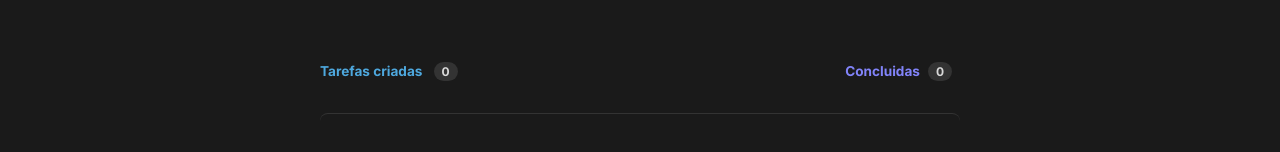
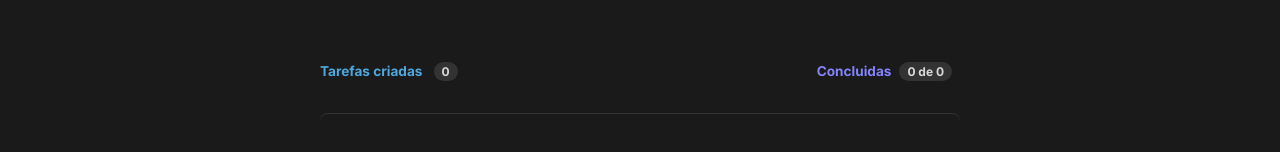
Before and after one commit to PedroGontijo13/todo-list-ignite, a React (Vite) app: page / in a window 1280 px wide. Shown: the part 169-321 px from the top of the page. Built offline with nearby package versions, Linux system fonts and the light colour scheme.

Commit message:
`Added functionality to mark tasks as completed and display completed task count`

```diff
--- a/src/App.tsx
+++ b/src/App.tsx
@@ -6,6 +6,7 @@ import styles from './App.module.css'
 
 function App() {
   const [tasks, setTasks] = useState<string[]>([])
+  const [completedTasks, setCompletedTasks] = useState(0)
 
   const handleCreateNewTask = (task: string) => {
     setTasks([...tasks, task])
@@ -17,12 +18,16 @@ function App() {
     setTasks(updatedTasks)
   }
 
+  const handleCompleteTask = () => {
+    setCompletedTasks(completedTasks + 1)
+  }
+
   return (
     <div>
       <Header />
       <div className={styles.container}>
         <AddNewTaskForm onCreateNewTask={handleCreateNewTask} />
-        <TasksList tasks={tasks} onDeleteTask={handleDeleteTask} />
+        <TasksList tasks={tasks} onDeleteTask={handleDeleteTask} onCompleteTask={handleCompleteTask} completedTasks={completedTasks} />
       </div>
     </div>
   )
--- a/src/components/TaskCard.tsx
+++ b/src/components/TaskCard.tsx
@@ -4,20 +4,17 @@ import styles from './TaskCard.module.css'
 
 interface TaskCardProps {
     task: string
-    onComplete?: (isCompleted: boolean) => void
+    onCompleteTask: (isCompleted: boolean) => void
     onDeleteTask: (taskToDelete: string) => void
 }
 
-export function TaskCard({ task, onComplete, onDeleteTask }: TaskCardProps) {
+export function TaskCard({ task, onCompleteTask, onDeleteTask }: TaskCardProps) {
     const [isChecked, setIsChecked] = useState(false)
 
     function handleToggleCheck() {
         const newCheckedState = !isChecked
         setIsChecked(newCheckedState)
-
-        if (onComplete) {
-            onComplete(newCheckedState)
-        }
+        onCompleteTask(newCheckedState)
     }
 
     return (
@@ -32,7 +29,7 @@ export function TaskCard({ task, onComplete, onDeleteTask }: TaskCardProps) {
             <p className={`${styles.taskText} ${isChecked ? styles.completed : ''}`}>
                 {task}
             </p>
-            <Trash size={24} className={styles.trashIcon} onClick={() => {onDeleteTask(task)}} />
+            <Trash size={24} className={styles.trashIcon} onClick={() => { onDeleteTask(task) }} />
         </div>
     )
 }
--- a/src/components/TasksList.tsx
+++ b/src/components/TasksList.tsx
@@ -2,13 +2,13 @@ import styles from './TasksList.module.css'
 import clipBoard from '../assets/clipboard.svg'
 import { TaskCard } from './TaskCard'
 
-export function TasksList({ tasks, onDeleteTask }: { tasks: string[], onDeleteTask: (taskToDelete: string) => void }) {
+export function TasksList({ tasks, onDeleteTask, onCompleteTask, completedTasks }: { tasks: string[], onDeleteTask: (taskToDelete: string) => void, onCompleteTask: () => void, completedTasks: number }) {
 
     return (
         <div className={styles.tasksList}>
             <header className={styles.header}>
                 <p>Tarefas criadas {tasks ? <span className={styles.tasksCount}>{tasks.length}</span> : <span className={styles.tasksCount}>0</span>}</p>
-                <p><span>Concluidas</span>{tasks ? <span className={styles.tasksCount}>{tasks.length}</span> : <span className={styles.tasksCount}>0</span>}</p>
+                <p><span>Concluidas</span>{tasks ? <span className={styles.tasksCount}>{completedTasks} de {tasks.length}</span> : <span className={styles.tasksCount}>0</span>}</p>
             </header>
             <div className={styles.tasksContainer}>
                 {tasks.length === 0 ? (
@@ -20,7 +20,7 @@ export function TasksList({ tasks, onDeleteTask }: { tasks: string[], onDeleteTa
                 ) : (
                     <div>
                         {tasks.map((task, index) => (
-                            <TaskCard key={index} task={task} onDeleteTask={onDeleteTask} />
+                            <TaskCard key={index} task={task} onDeleteTask={onDeleteTask} onCompleteTask={onCompleteTask} />
                         ))}
                     </div>
                 )}
```
